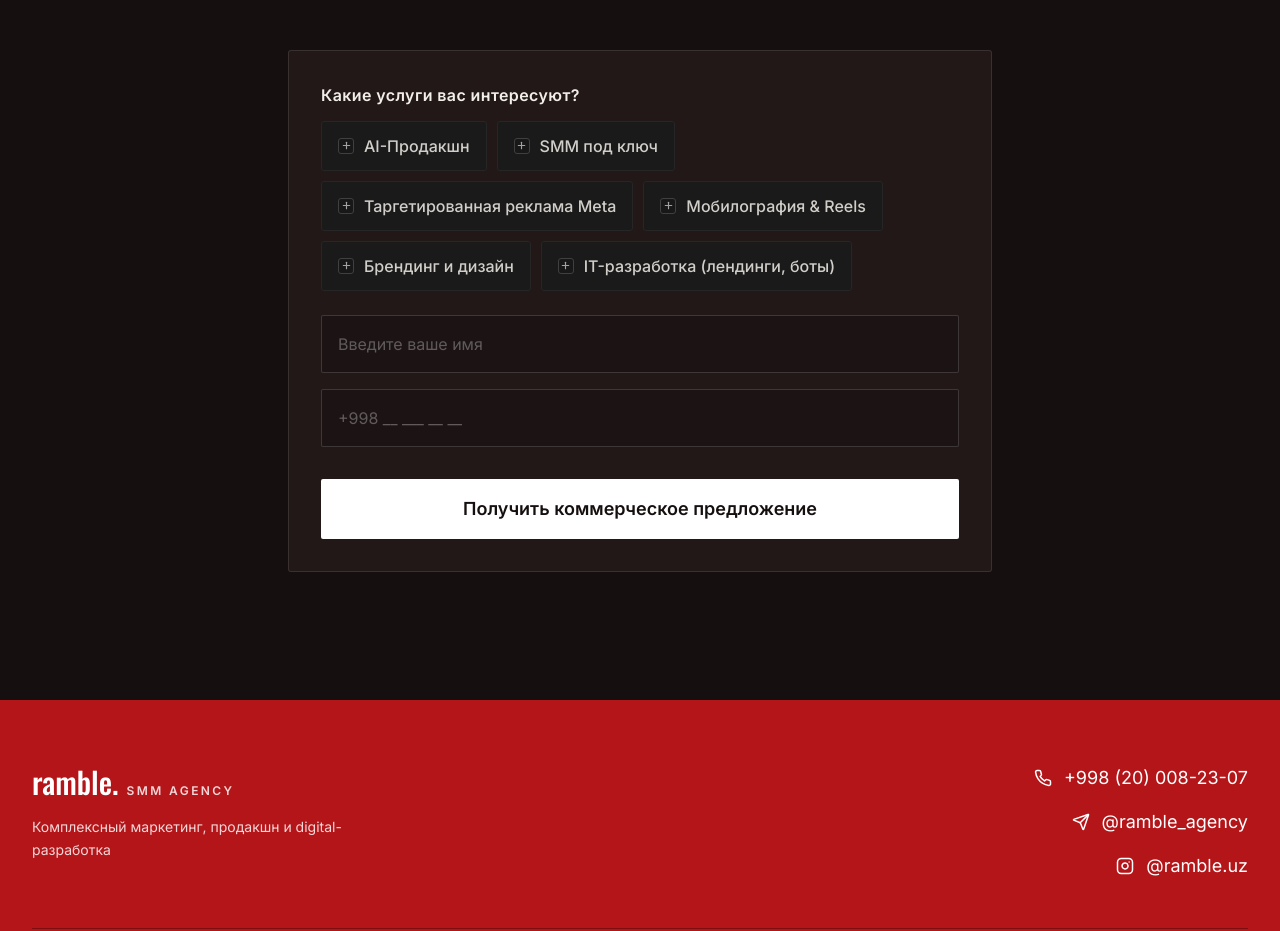
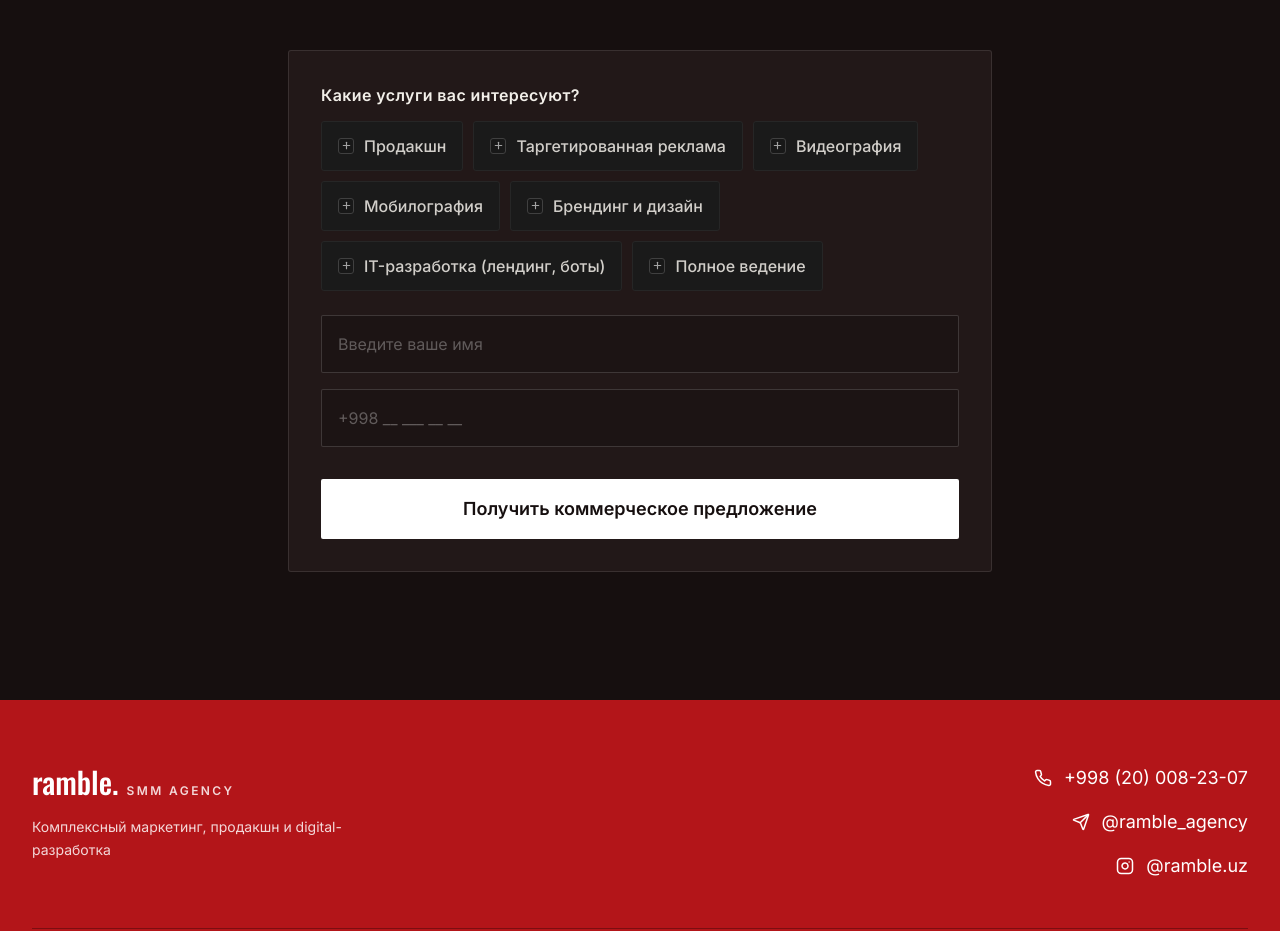
Before and after one commit to nursulton-front-dev/ramgle-smm-agency, a React (Vite) app: page / in a window 1280 px wide. Shown: the part 7983-8914 px from the top of the page. Built offline with nearby package versions, Linux system fonts and the light colour scheme.

Commit message:
Update contact services list

```diff
--- a/src/data/content.ts
+++ b/src/data/content.ts
@@ -232,12 +232,13 @@ export const contact = {
     'Оставьте контакты – мы подготовим персональную стратегию и коммерческое предложение для вашего бизнеса.',
   servicesTitle: 'Какие услуги вас интересуют?',
   services: [
-    'AI-Продакшн',
-    'SMM под ключ',
-    'Таргетированная реклама Meta',
-    'Мобилография & Reels',
+    'Продакшн',
+    'Таргетированная реклама',
+    'Видеография',
+    'Мобилография',
     'Брендинг и дизайн',
-    'IT-разработка (лендинги, боты)',
+    'IT-разработка (лендинг, боты)',
+    'Полное ведение',
   ],
   fields: {
     name: 'Введите ваше имя',
```
